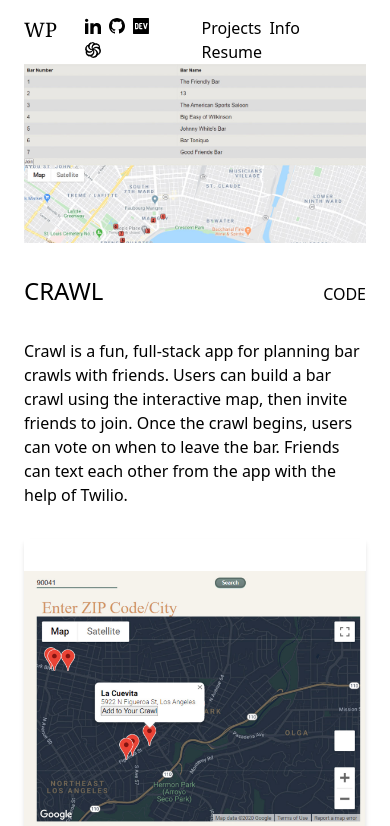
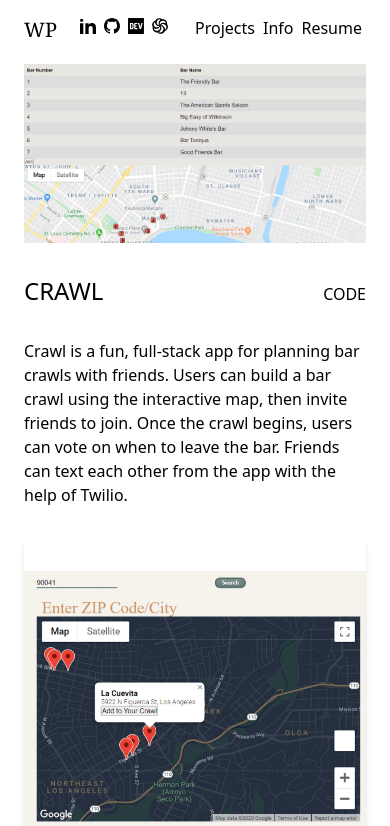
Before and after one commit to wpreble1/portfolio, a React (Create React App) app in the folder client/: page /crawl in a window 390 px wide. Shown: the top 826 px of the page. Built offline with nearby package versions, Linux system fonts and the light colour scheme.

Commit message:
Fix margins on mobile header

```diff
--- a/client/src/components/Header.tsx
+++ b/client/src/components/Header.tsx
@@ -32,9 +32,9 @@ const Header: FC<HeaderProps> = (): ReactElement => {
 
   return (
     <header className={`headerMobile fixed top-0 left-0 flex pt-4 justify-between w-full h-12 bg-white ${shadowStyle} ${hiddenStyle} lg:hidden`}>
-      <div className="inline-block text-lg mx-6 hover:text-pink font-serif"><Link className="" to="/">WP</Link></div>
+      <div className="inline-block text-lg ml-6 hover:text-pink font-serif"><Link className="" to="/">WP</Link></div>
       <LogoLinks />
-      <ul className="p-0 mx-6">
+      <ul className="p-0 mr-6">
         <li className="inline-block mx-1"><Link className="left-underline" to="/projects">Projects</Link></li>
         <li className="inline-block mx-1"><Link className="left-underline" to="/info">Info</Link></li>
         <li className="inline-block mx-1"><Link className="left-underline" to="/resume">Resume</Link></li>
```
